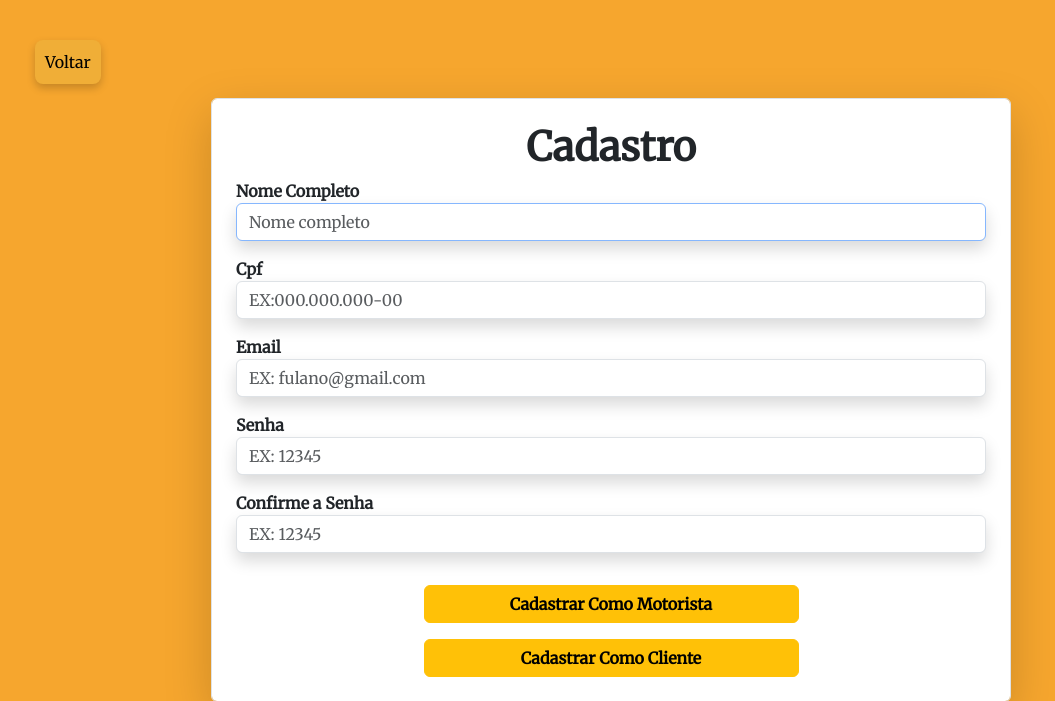
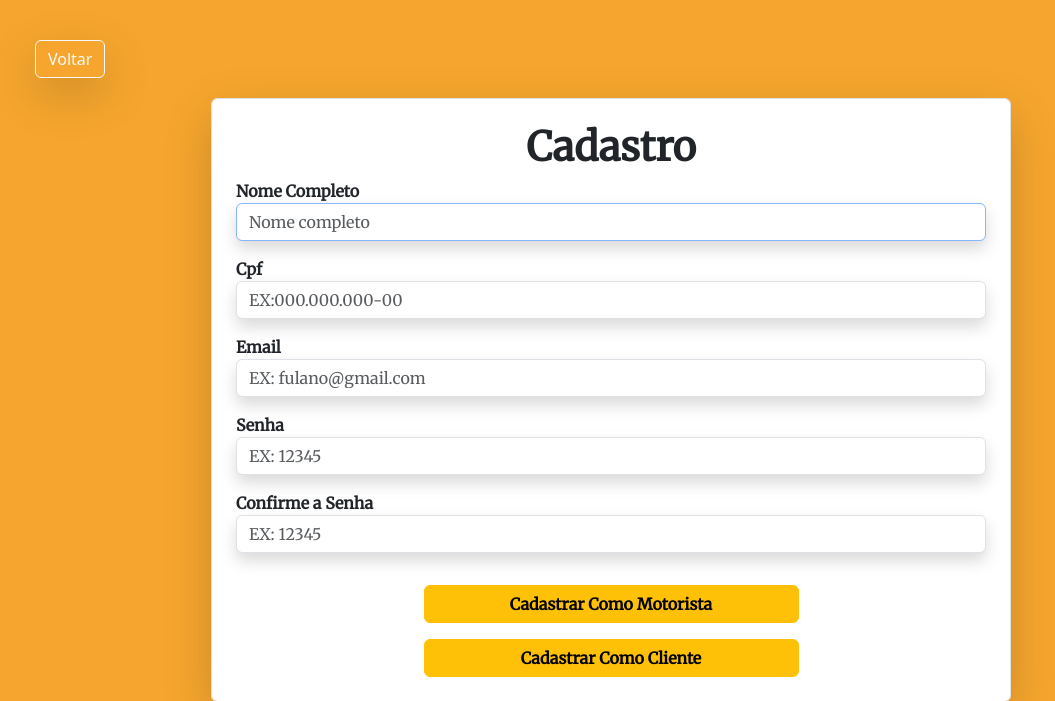
Before and after one commit to SamuelMonstewe/PIT, a PHP site: page /Cadastro.html in a window 1280 px wide. Shown: the top 701 px of the page, without its empty margins (29-1084 px from the left). Run offline with PHP 8.4, Linux system fonts and the light colour scheme.

Commit message:
botões de voltar

```diff
--- a/HTML/CSS-Cadastro/style.css
+++ b/HTML/CSS-Cadastro/style.css
@@ -52,11 +52,4 @@ form h1 {
     position: absolute;
     top: 5%;
     left: 5%;
-    color: black;
-    text-decoration: none;
-    background-color: #F0AE37;
-    padding: 10px;
-    border-radius: 8px;
-    box-shadow: 0 4px 8px 0 rgba(0, 0, 0, 0.2);
-    border: none;
 }
--- a/HTML/Cadastro.html
+++ b/HTML/Cadastro.html
@@ -15,8 +15,11 @@
 </head>
 
 <body>
-    <a href="login.html" class="BackButton">
+    <!-- <a href="login.html" class="BackButton">
             Voltar
+    </a> -->
+    <a href="../../HTML/index.html" class="BackButton btn btn-outline-light shadow-lg top-left">
+        <i class="fas fa-arrow-left"></i> Voltar
     </a>
     <div class="Count-DadosM container ">
         <form style="width: 800px;" id="formCadastro"
--- a/HTML/login.html
+++ b/HTML/login.html
@@ -17,8 +17,11 @@
 </head>
 
 <body>
-    <a href="index.html" class="BackButton">
+    <!-- <a href="index.html" class="BackButton">
         Voltar
+    </a> -->
+    <a href="../../HTML/index.html" class="BackButton btn btn-outline-light shadow-lg top-left">
+        <i class="fas fa-arrow-left"></i> Voltar
     </a>
     <div class="Count-DadosM container ">
         <form style="width: 800px;" id="formLogin"
```
Also changed, not shown: HTML/CSS-Login/style.css (+0 -7 lines).
